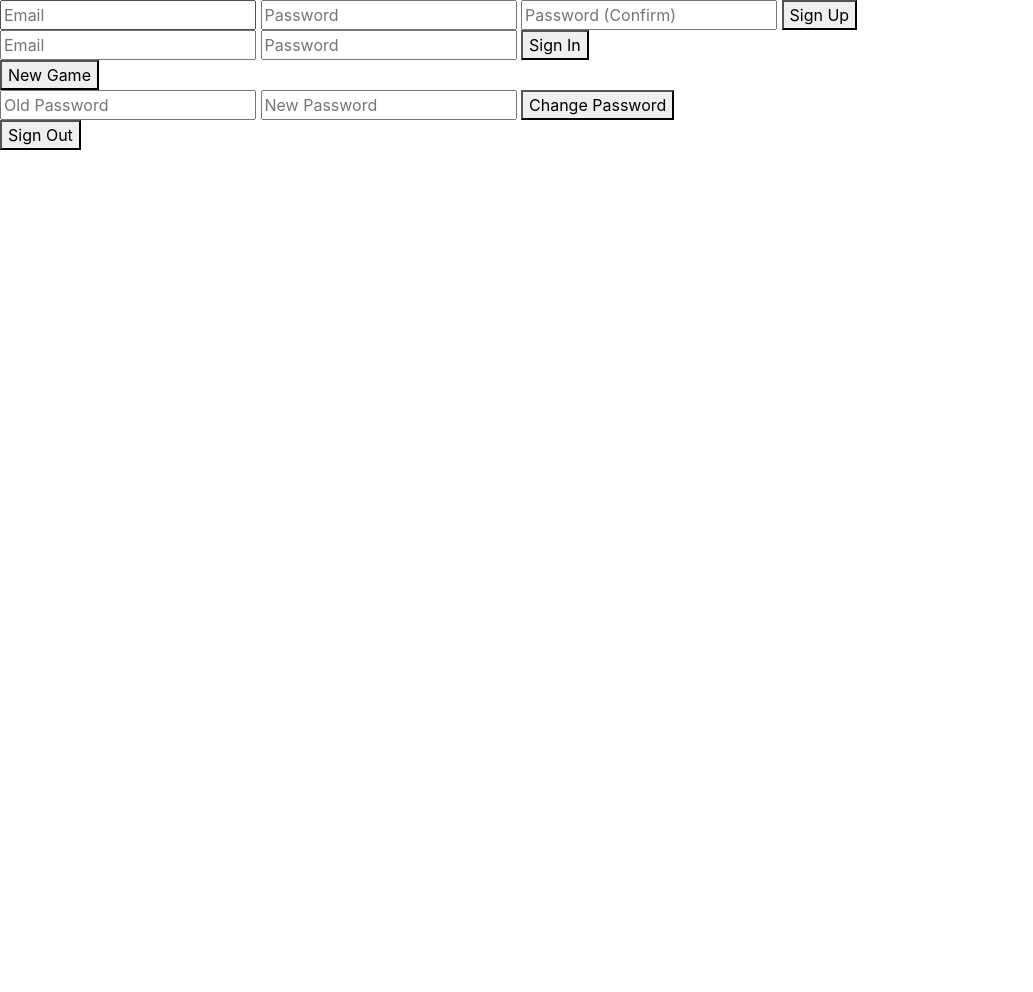
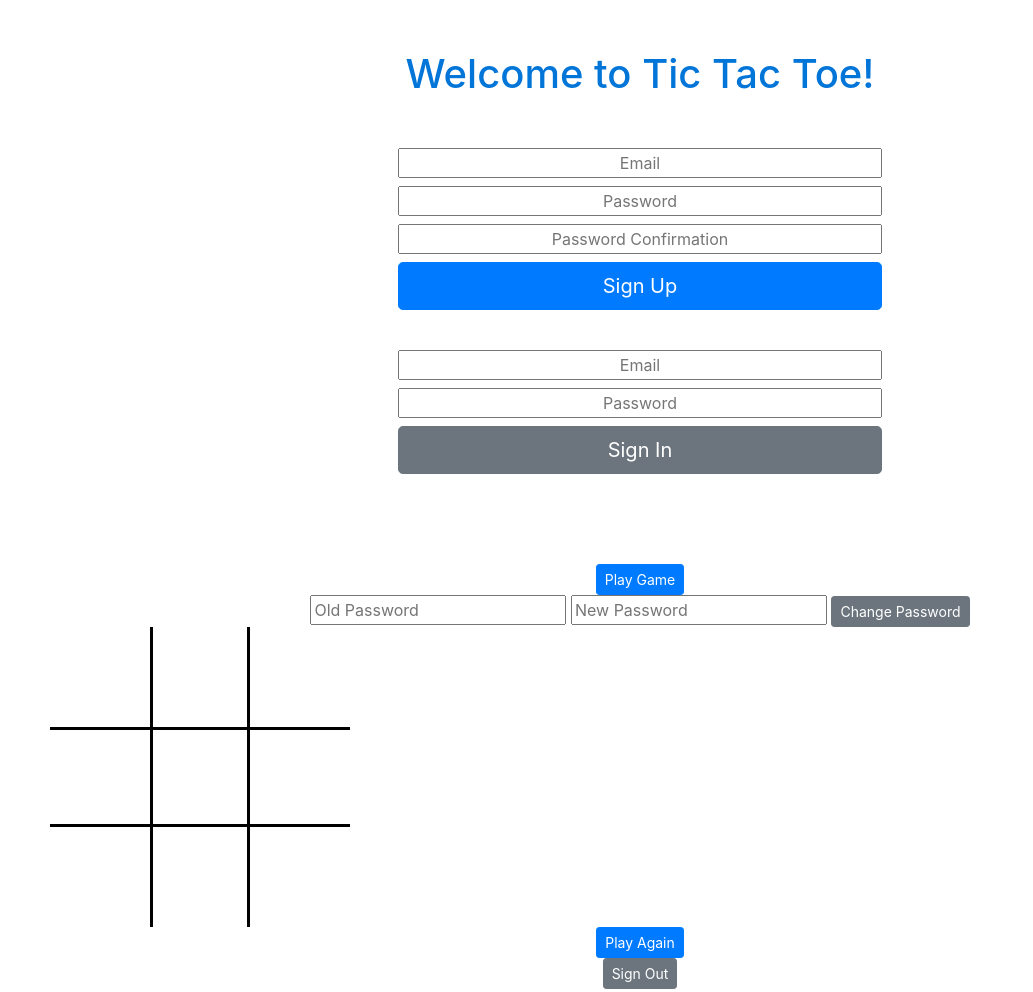
Before and after one commit to mjeder/game-project-client, a website built with webpack: page index.html in a window 1280 px wide. Shown: the whole page, without its empty margins (0-1033 px from the left). Before the commit the page ends 800 px from the top, so only its background shows below. Built offline with nearby package versions, Linux system fonts and the light colour scheme.

Commit message:
Update HTML formatting

```diff
--- a/assets/scripts/app.js
+++ b/assets/scripts/app.js
@@ -3,32 +3,13 @@ const authEvents = require('./auth/events')
 const gameEvents = require('./games/events')
 
 $(() => {
-  // ALL VIEWS FOR COPY AND PASTE
-  $('#welcome-view').hide()
-  // $('#sign-up-view').hide()
-  // $('#sign-in-view').hide()
-  // $('#welcome-user-view').hide()
-  // $('#change-password-view').hide()
-  $('#play-game-view').hide()
-  // $('#game-over-view').hide()
+  $('#sign-up').on('submit', authEvents.onSignUp) // SIGN UP
 
-  // IF sign up form is completed and submitted...
-  // SIGN UP
-  $('#sign-up').on('submit', authEvents.onSignUp)
+  $('#sign-in').on('submit', authEvents.onSignIn) // SIGN IN
 
-  // IF sign in form is completed and submitted...
-  // SIGN IN
-  $('#sign-in').on('submit', authEvents.onSignIn)
+  $('#change-password').on('submit', authEvents.onChangePassword) // CHANGE PASSWORD
 
-  // IF change password form is completed and submitted...
-  // CHANGE PASSWORD
-  $('#change-password').on('submit', authEvents.onChangePassword)
+  $('#sign-out').on('click', authEvents.onSignOut) // SIGN OUT
 
-  // IF sign out button is clicked...
-  // SIGN OUT
-  $('#sign-out-button').on('click', authEvents.onSignOut)
-
-  // IF new game button is clicked...
-  // NEW GAME
-  $('#new-game-button').on('click', gameEvents.onNewGame)
+  $('#play-game').on('click', gameEvents.onNewGame) // PLAY GAME
 })
--- a/assets/scripts/auth/api.js
+++ b/assets/scripts/auth/api.js
@@ -18,8 +18,6 @@ const signIn = function (data) {
 }
 
 const changePassword = function (data) {
-  console.log('data is ', data)
-  console.log('store is ', store)
   return $.ajax({
     method: 'PATCH',
     url: config.apiUrl + '/change-password',
--- a/assets/scripts/auth/ui.js
+++ b/assets/scripts/auth/ui.js
@@ -1,9 +1,8 @@
 const store = require('./../store')
 
 const signUpSuccess = function (response) {
-  $('#sign-up-alert').text('SUCCESS!')
-  // $('#sign-in-view').show()
-  // $('#sign-up-view').hide()
+  $('#sign-up-alert').text('Account created! Please sign in below!')
+  $('#sign-up').trigger('reset')
 }
 
 const signUpFailure = function (response) {
@@ -12,9 +11,7 @@ const signUpFailure = function (response) {
 
 const signInSuccess = function (response) {
   store.user = response.user
-  $('#sign-in-alert').text('SUCCESS!')
-  // $('#welcome-user-view').show()
-  // $('#sign-in-view').hide()
+  $('#sign-in-alert').text('Welcome!')
   $('#sign-in').trigger('reset')
 }
 
@@ -23,7 +20,7 @@ const signInFailure = function (response) {
 }
 
 const changePasswordSuccess = function (response) {
-  $('#change-password-alert').text('SUCCESS!')
+  $('#change-password-alert').text('Password successfully changed!')
   $('#change-password').trigger('reset')
 }
 
@@ -32,7 +29,7 @@ const changePasswordFailure = function (response) {
 }
 
 const signOutSuccess = function () {
-  $('#sign-out-alert').text('SUCCESS!')
+  $('#sign-out-alert').text('Successfully signed out!')
   // $('#welcome-view').show()
   $('form').trigger('reset')
   store.user = null
--- a/assets/scripts/games/events.js
+++ b/assets/scripts/games/events.js
@@ -1,11 +1,13 @@
 const api = require('./api')
 const ui = require('./ui')
+const store = require('./../store')
 
 // const getFormFields = require('../../../lib/get-form-fields')
 
 const onNewGame = function (event) {
-  event.preventDefault()
-  api.newGame()
+  $('#play-game-view').show()
+  const data = '{}'
+  api.newGame(data)
     .then(ui.newGameSuccess)
     .catch(ui.newGameFailure)
 }
@@ -13,3 +15,6 @@ const onNewGame = function (event) {
 module.exports = {
   onNewGame
 }
+
+// store.startPlayer = 'X'
+// store.cells = [' ', ' ', ' ', ' ', ' ', ' ', ' ', ' ', ' ']
--- a/assets/scripts/games/ui.js
+++ b/assets/scripts/games/ui.js
@@ -1,7 +1,9 @@
 const store = require('./../store')
 
-const newGameSuccess = function () {
-  $('#play-game-view').show()
+const newGameSuccess = function (response) {
+  store.game = response.game
+  $('cell').html('')
+  $('player-alert').text('Player X is currently up!')
 }
 
 const newGameFailure = function () {
--- a/assets/styles/index.scss
+++ b/assets/styles/index.scss
@@ -1,6 +1,22 @@
 @import '~bootstrap/scss/bootstrap';
+@import 'variables';
 
-.container {
+html {
+  justify-content: center;
+  margin: 50px;
+}
+
+body {
+  align-items: center;
+  text-align: center;
+  margin: auto;
+}
+
+.credentials {
+  text-align: center;
+}
+
+.game-board {
   display: grid;
   grid-template-columns: repeat(3, auto);
   width: 300px;
@@ -33,3 +49,15 @@
   border-style: solid;
   border-width: 0 3px 0 3px;
 }
+
+#title {
+  text-align: center;
+  color: $blue-primary-color;
+}
+
+#user-forms {
+  display: flex;
+  align-items: center;
+  flex-direction: column;
+  margin: 50px;
+}
--- /dev/null
+++ b/assets/styles/variables.scss
@@ -0,0 +1 @@
+$blue-primary-color: #0275d8;
--- a/index.html
+++ b/index.html
@@ -2,60 +2,64 @@
 <html>
     <head>
       <title>Tic Tac Toe</title>
-      <meta name="viewport" content="width=device-width, initial-scale=1">
+      <meta name='viewport' content='width=device-width, initial-scale=1'>
 
       <!-- Do not add `link` tags-->
-      <link rel="shortcut icon" type="image/x-icon" href="favicon.ico">
+      <link rel='shortcut icon' type='image/x-icon' href='favicon.ico'>
 
       <!-- Do not add `script` tags-->
-      <script src="public/vendor.js" type="text/javascript" charset="utf-8" defer></script>
-      <script src="public/application.js" type="text/javascript" charset="utf-8" defer></script>
+      <script src='public/vendor.js' type='text/javascript' charset='utf-8' defer></script>
+      <script src='public/application.js' type='text/javascript' charset='utf-8' defer></script>
     </head>
     <body>
-      <section id='welcome-view'>
-        <h1>Tic Tac Toe</h1>
-        <button id='welcome-sign-in-button' type='button' class='btn btn-primary btn-lg'>Sign In</button>
-        <button id='welcome-sign-up-button' type='button' class='btn btn-secondary btn-lg'>Sign Up</button>
+      <section id='welcome'>
+        <h1 id='title'>Welcome to Tic Tac Toe!</h1>
       </section>
 
-      <section id='sign-up-view'>
-        <form id='sign-up'>
-          <input name='credentials[email]' type='text' placeholder='Email' required>
-          <input name='credentials[password]' type='password' placeholder='Password' required>
-          <input name='credentials[password_confirmation]' type='password' placeholder='Password (Confirm)' required>
-          <button>Sign Up</button>
-        </form>
-        <div id='sign-up-alert'></div>
-      </section>
-
-      <section id='sign-in-view'>
-        <form id='sign-in'>
-          <input name='credentials[email]' type='text' placeholder='Email' required>
-          <input name='credentials[password]' type='password' placeholder='Password' required>
-          <button>Sign In</button>
-        </form>
-        <div id='sign-in-alert'></div>
+      <section id='user-forms'>
+        <div class='containter'>
+          <div class='col'>
+            <form class='form-group' id='sign-up'>
+              <fieldset>
+                <input class='col-6 mb-2 credentials' name='credentials[email]' type='email' placeholder='Email' required>
+                <input class='col-6 mb-2 credentials' name='credentials[password]' type='password' placeholder='Password' required>
+                <input class='col-6 mb-2 credentials' name='credentials[password_confirmation]' type='password' placeholder='Password Confirmation' required>
+                <button type='submit' class='col-6 mb-2 btn btn-primary btn-lg'>Sign Up</button>
+                <p id='sign-up-alert'></p>
+              </fieldset>
+            </form>
+          </div>
+          <div class='col'>
+            <form class='form-group' id='sign-in'>
+              <fieldset>
+                <input class='col-6 mb-2 credentials' name='credentials[email]' type='email' placeholder='Email' required>
+                <input class='col-6 mb-2 credentials' name='credentials[password]' type='password' placeholder='Password' required>
+                <button type='submit' class='col-6 mb-2 btn btn-secondary btn-lg'>Sign In</button>
+                <p id='sign-in-alert'></p>
+              </fieldset>
+            </form>
+          </div>
+        </div>
       </section>
 
       <section id='welcome-user-view'>
         <form>
-          <button id='new-game-button'>New Game</button>
+          <button id='play-game' type='button' class='btn btn-primary btn-sm'>Play Game</button>
         </form>
-        <div id='new-game-alert'></div>
+        <div id='play-game-alert'></div>
       </section>
 
       <section id='change-password-view'>
         <form id='change-password'>
           <input type='password' name='passwords[old]' placeholder='Old Password' required>
           <input type='password' name='passwords[new]' placeholder='New Password' required>
-          <button>Change Password</button>
+          <button type='button' class='btn btn-secondary btn-sm'>Change Password</button>
         </form>
         <div id='change-password-alert'></div>
       </section>
 
       <section id='play-game-view'>
-        <h1>Tic Tac Toe</h1>
-        <div class='container'>
+        <div class='game-board'>
           <div data-cell-index='0' class='cell'></div>
           <div data-cell-index='1' class='cell border-l-r'></div>
           <div data-cell-index='2' class='cell'></div>
@@ -66,11 +70,15 @@
           <div data-cell-index='7' class='cell border-l-r'></div>
           <div data-cell-index='8' class='cell'></div>
         </div>
+        <div id='player-turn'></div>
       </section>
 
       <section id='game-over-view'>
-        <form id='sign-out-button'>
-          <button>Sign Out</button>
+        <form id='play-again-button'>
+          <button type='button' class='btn btn-primary btn-sm'>Play Again</button>
+        </form>
+        <form id='sign-out'>
+          <button type='button' class='btn btn-secondary btn-sm'>Sign Out</button>
         </form>
       </section>
 
```
